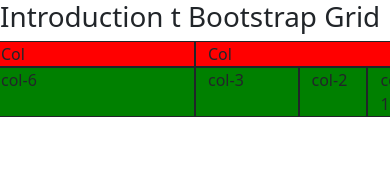
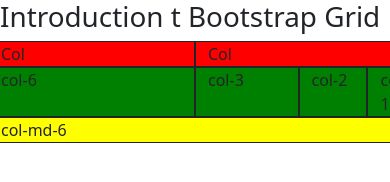
Before and after one commit to rebeccaacero1/bootstrap-intro, a plain HTML site: page index.html in a window 390 px wide. Drawn offline with nearby package versions, Linux system fonts and the light colour scheme.

Commit message:
addResponsive col col-md-6

```diff
--- a/index.html
+++ b/index.html
@@ -33,6 +33,10 @@
         <div class="col-1" style="background-color: green; border: 1px solid;">col-1</div>
     </div>
 
+    <div class="row">
+        <div class="col-md-6" style="background-color: yellow; border: 1px solid">col-md-6</div>
+    </div>
+
 
 <!-- BOTSTRAP JS BUNDLE-->
     <script src="https://cdn.jsdelivr.net/npm/bootstrap@5.0.2/dist/js/bootstrap.bundle.min.js" integrity="sha384-MrcW6ZMFYlzcLA8Nl+NtUVF0sA7MsXsP1UyJoMp4YLEuNSfAP+JcXn/tWtIaxVXM" crossorigin="anonymous"></script>
```
